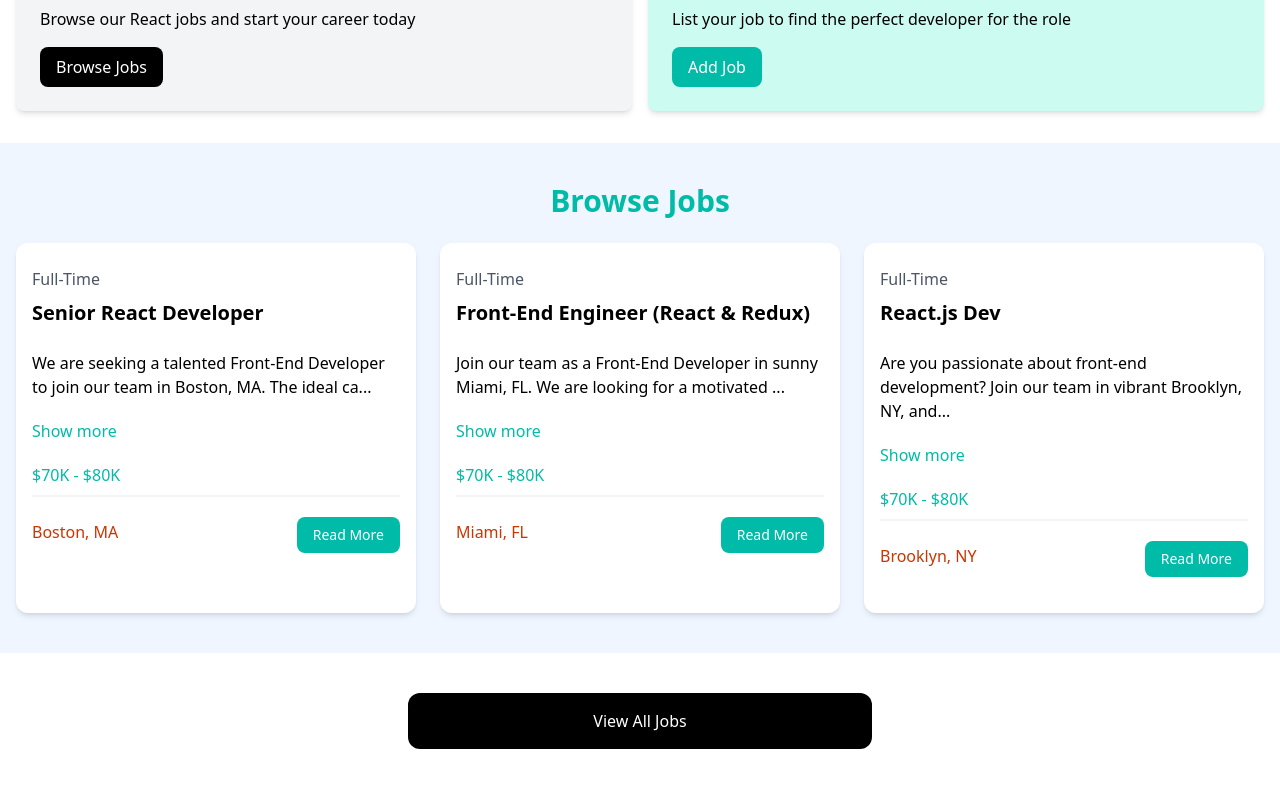
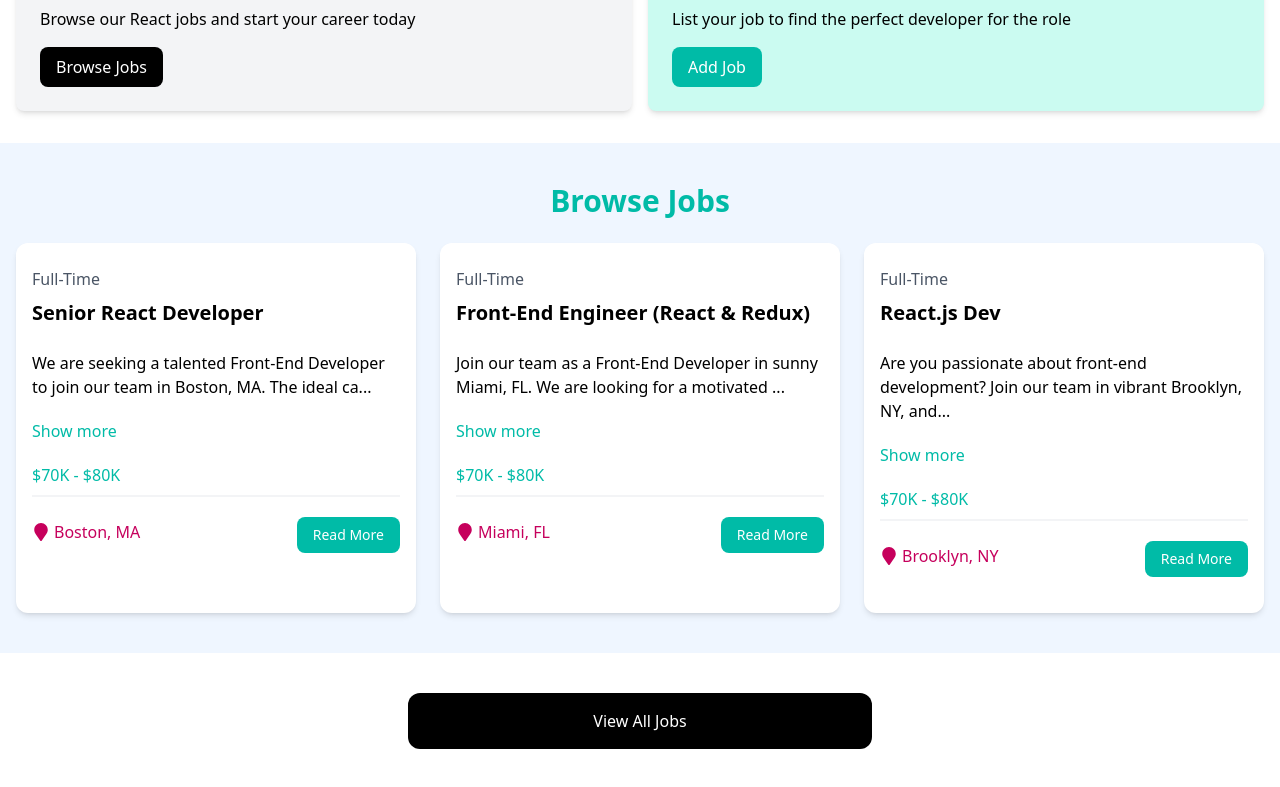
Before and after one commit to AmaduKamara/job-portal, a React (Vite) app: page / in a window 1280 px wide. Shown: the part 466-1253 px from the top of the page. Built offline with nearby package versions, Linux system fonts and the light colour scheme.

Commit message:
Add map icon

```diff
--- a/package.json
+++ b/package.json
@@ -13,6 +13,8 @@
     "@tailwindcss/vite": "^4.1.11",
     "react": "^19.1.0",
     "react-dom": "^19.1.0",
+    "react-icons": "^5.5.0",
+    "react-router-dom": "^7.7.1",
     "tailwindcss": "^4.1.11"
   },
   "devDependencies": {
--- a/src/components/Job.jsx
+++ b/src/components/Job.jsx
@@ -1,4 +1,5 @@
-import React, { useState } from "react";
+import { useState } from "react";
+import { FaMapMarker } from "react-icons/fa";
 
 const Job = ({ job }) => {
   const [showFullDesc, setShowFullDesc] = useState(false);
@@ -31,8 +32,9 @@ const Job = ({ job }) => {
         <div className='border border-gray-100 mb-5'></div>
 
         <div className='flex flex-col lg:flex-row justify-between mb-4'>
-          <div className='text-orange-700 mb-3'>
+          <div className='text-pink-700 mb-3'>
             <i className='fa-solid fa-location-dot text-lg'></i>
+            <FaMapMarker className='inline text-lg mb-1 mr-1' />
             {job.location}
           </div>
           <a
```
Also changed, not shown: 1 other file (tests, documents, lock files or other folders).
